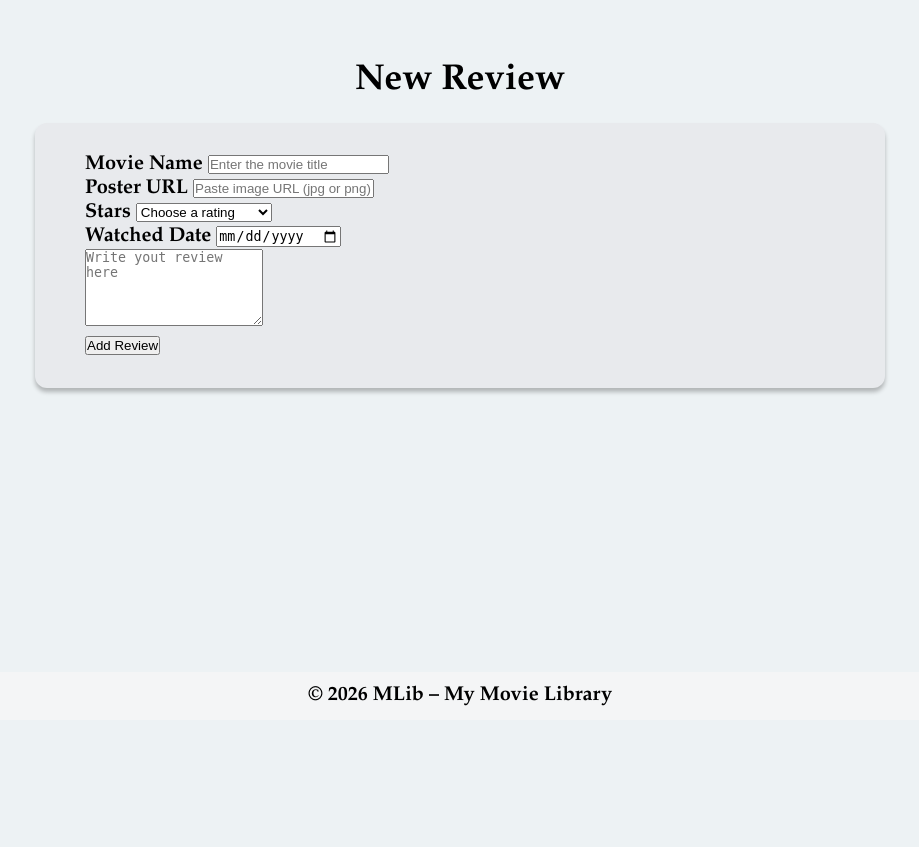
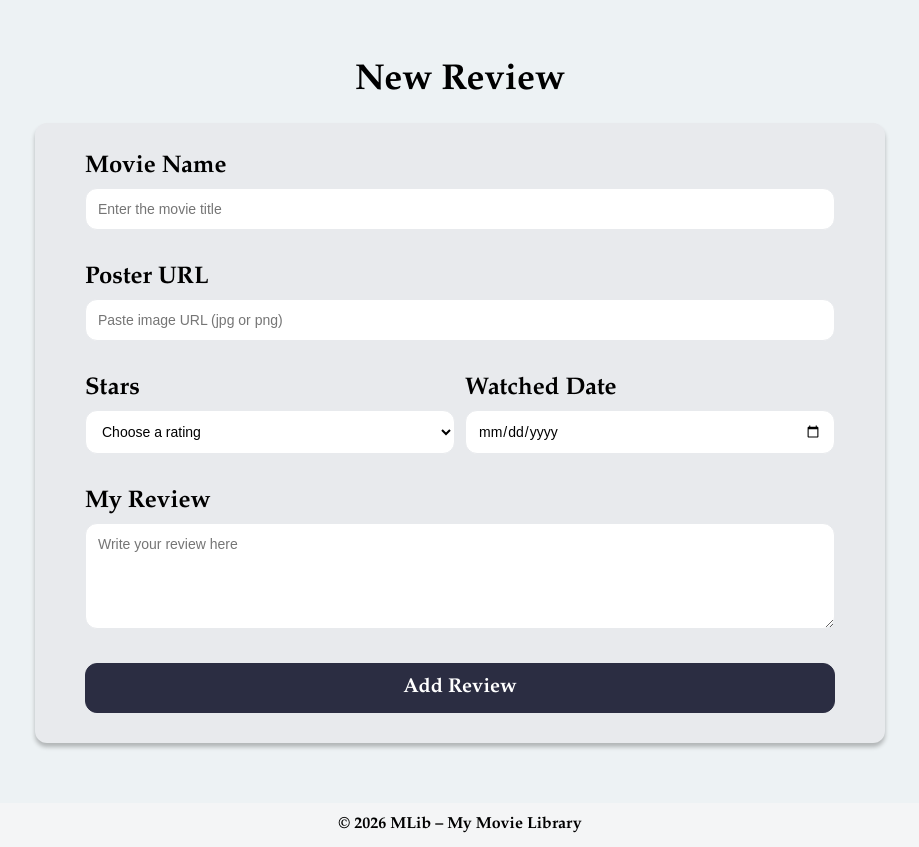
Before and after one commit to Kauan-BRL/MLib, a Flask app: template templates/pages/add-review.html in a window 1280 px wide. Shown: the part 80-927 px from the top of the page, without its empty margins (180-1099 px from the left). Before the commit the page ends 786 px from the top, so only its background shows below. Run offline with Flask 3, Linux system fonts and the light colour scheme; the template is opened without the code that fills it, so the values that code supplies are empty.

Commit message:
Update styles and add movie card layout; enhance review form labels

```diff
--- a/templates/css/styles.css
+++ b/templates/css/styles.css
@@ -9,7 +9,7 @@
 body{
     color: black;
     background-color: rgba(237, 242, 244, 1);
-    font-family: 'garamond',arial,serif;
+    font-family: garamond,arial,serif;
     font-weight: 700;
     font-size: 20px;
     min-height:100vh;
@@ -31,7 +31,7 @@ header{
 
 header span{
     font-family: 'Oswald',Arial, sans-serif;
-    font-size: 2em
+    font-size: 2em;
 }
 
 
@@ -106,6 +106,7 @@ main{
 }
 
 footer{
+    font-size:16px;
     text-align: center;
     background-color: rgba(244, 245, 246, 1);
     padding: 12.25px;
@@ -140,3 +141,50 @@ header a{
     border-radius: 12px;
     box-shadow: 0px 4px 4px 0px rgba(0, 0, 0, 0.25);
 }
+
+.form-group{
+    margin-bottom:34px;
+    display:flex;
+    flex-direction:column;
+}
+
+.form-group label{
+    font-size: 24px;
+    margin-bottom: 6px;
+}
+
+.form-group input,
+.form-group select,
+.form-group textarea{
+    width:100%;
+    font-family: arial;
+    color:black;
+    font-size:14px;
+    padding: 12px;
+    background-color:rgba(255, 255, 255, 1);
+    border-radius:12px;
+    border: 1px solid rgba(232, 234, 237, 1);
+}
+
+.form-row{
+    display:flex;
+    gap: 10px
+}
+
+.form-row .form-group{
+    flex:1;
+}
+
+.submit-button{
+    color:white;
+    background-color:rgba(43, 45, 66, 1);
+    border-radius:12px;
+    padding:12px;
+    width:100%;
+    border: 1px solid rgba(43, 45, 66, 1);
+    font-weight:600;
+    font-size: 20px;
+    font-family: garamond;
+
+    cursor:pointer;
+}
--- a/templates/pages/add-review.html
+++ b/templates/pages/add-review.html
@@ -59,13 +59,13 @@
 
                     <div class="form-group">
                         <label for="watched-date">Watched Date</label>
-                        <input type="date" id="watched-date" placeholder='Choose a rating'>
+                        <input type="date" id="watched-date" >
                     </div>
                 </div>
 
                 <div class="form-group">
-                    <label for="review-text"></label>
-                    <textarea id="review-text" rows="5" placeholder="Write yout review here"></textarea>
+                    <label for="review-text">My Review</label>
+                    <textarea id="review-text" rows="5" placeholder="Write your review here"></textarea>
                 </div>
 
                 <button type="submit" class="submit-button">
```
Also changed, not shown: templates/index.html (+11 -0 lines).
